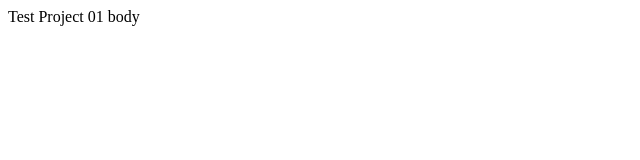
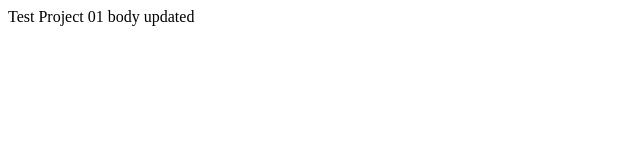
Before and after one commit to RDSTexas/Test_Project01, a plain HTML site: page index.html in a window 1280 px wide. Shown: the full height of the page, 0-640 px from the left. Drawn offline with Linux system fonts and the light colour scheme.

Commit message:
added updated phrase

```diff
--- a/index.html
+++ b/index.html
@@ -6,6 +6,6 @@
     <title>Test Project 01 page</title>
 </head>
 <body>
-   Test Project 01 body
+   Test Project 01 body updated
 </body>
 </html>
```
